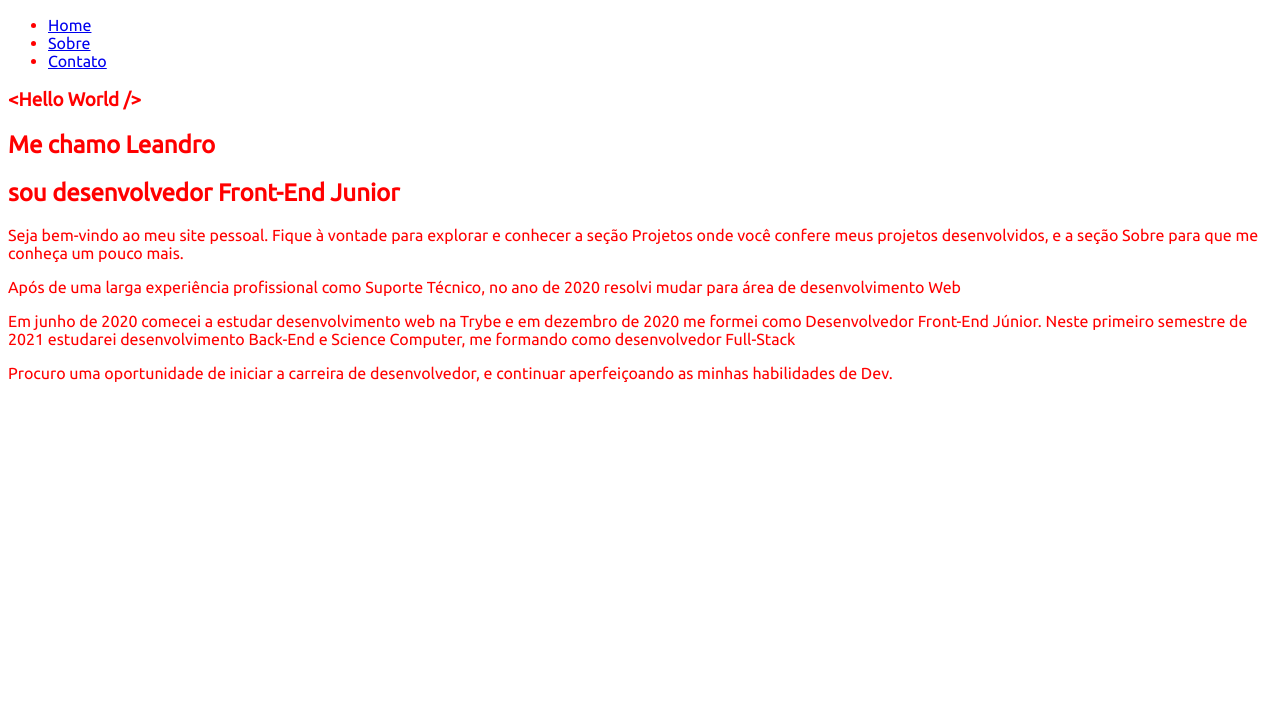
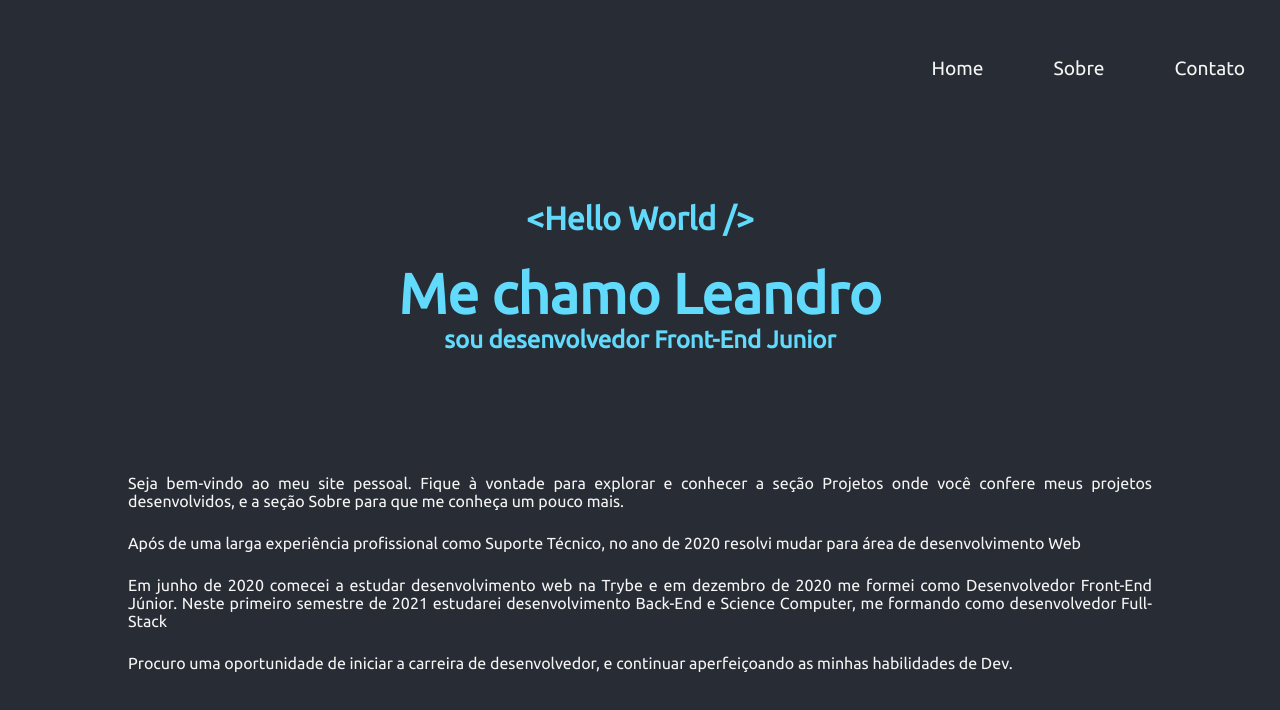
Before and after one commit to LeandroFeitozaGnu/LeandroFeitozaGnu.github.io, a React (Create React App) app: page / in a window 1280 px wide. Shown: the top 710 px of the page. Built offline with nearby package versions, Linux system fonts and the light colour scheme.

Commit message:
Feito o css básico do site

```diff
--- a/src/App.css
+++ b/src/App.css
@@ -1,4 +1,69 @@
+* {
+  margin: 0px;
+  padding: 0px;
+  box-sizing: border-box;
+  font-family: 'Ubuntu', sans-serif;
+  font-size: 16px;
+}
+
 body {
-  color: red;
-  font-family: 'Ubuntu', sans-serif;
+  background-color: #282c34;
 }
+
+.cabecalho-principal{
+  align-items: flex-end;
+  height: 10vh;
+  display: flex;
+  justify-content: flex-end;
+
+}
+
+a {
+  color: whitesmoke;
+  font-size: 1.2em;
+  text-decoration: none;
+}
+
+a:hover {
+  font-size: 1.3em;
+}
+
+li {
+  display: inline;
+  margin: 0 10px 0 10px;
+  padding: 14px 25px;
+}
+
+.apresentacao-pessoal {
+  color: #61dafb;
+  padding: 15vh 10vh;
+  text-align: center;
+}
+
+.apresentacao-pessoal h1 {
+  font-size: 3.5em;
+}
+
+.apresentacao-pessoal h3 {
+  font-size: 2em;
+  margin-bottom: 3vh;
+}
+
+.apresentacao-pessoal h2 {
+  font-size: 1.5em;
+}
+
+.section-sobre {
+  color: whitesmoke;
+  display: flex;
+  justify-content: center;
+}
+
+.section-sobre p {
+  margin-bottom: 3vh;
+}
+
+.wraper-text-sobre {
+  text-align: justify;
+  width: 80%;
+}
--- a/src/App.js
+++ b/src/App.js
@@ -3,7 +3,7 @@ import './App.css';
 function App() {
   return (
     <>
-      <header>
+      <header className='cabecalho-principal'>
         <ul>
           <li>
             <a href="...">Home</a>
@@ -16,12 +16,13 @@ function App() {
           </li>
         </ul>
       </header>
-      <section>
+      <section className="apresentacao-pessoal">
         <h3>{'<Hello World />'}</h3>
         <h1> Me chamo Leandro</h1>
         <h2>sou desenvolvedor Front-End Junior</h2>
       </section>
-      <section>
+      <section className='section-sobre'>
+        <div className="wraper-text-sobre">
           <p>
             Seja bem-vindo ao meu site pessoal. Fique à vontade para explorar e conhecer a seção Projetos onde você confere meus projetos desenvolvidos, e a seção Sobre para que me conheça um pouco mais.
           </p>
@@ -34,6 +35,7 @@ function App() {
           <p>
             Procuro uma oportunidade de iniciar a carreira de desenvolvedor, e continuar aperfeiçoando as minhas habilidades de Dev.
           </p>
+        </div>
       </section>
     </>
   );
```
Also changed, not shown: 1 other file (tests, documents, lock files or other folders). Lines whose indentation alone changed are shown as unchanged.
